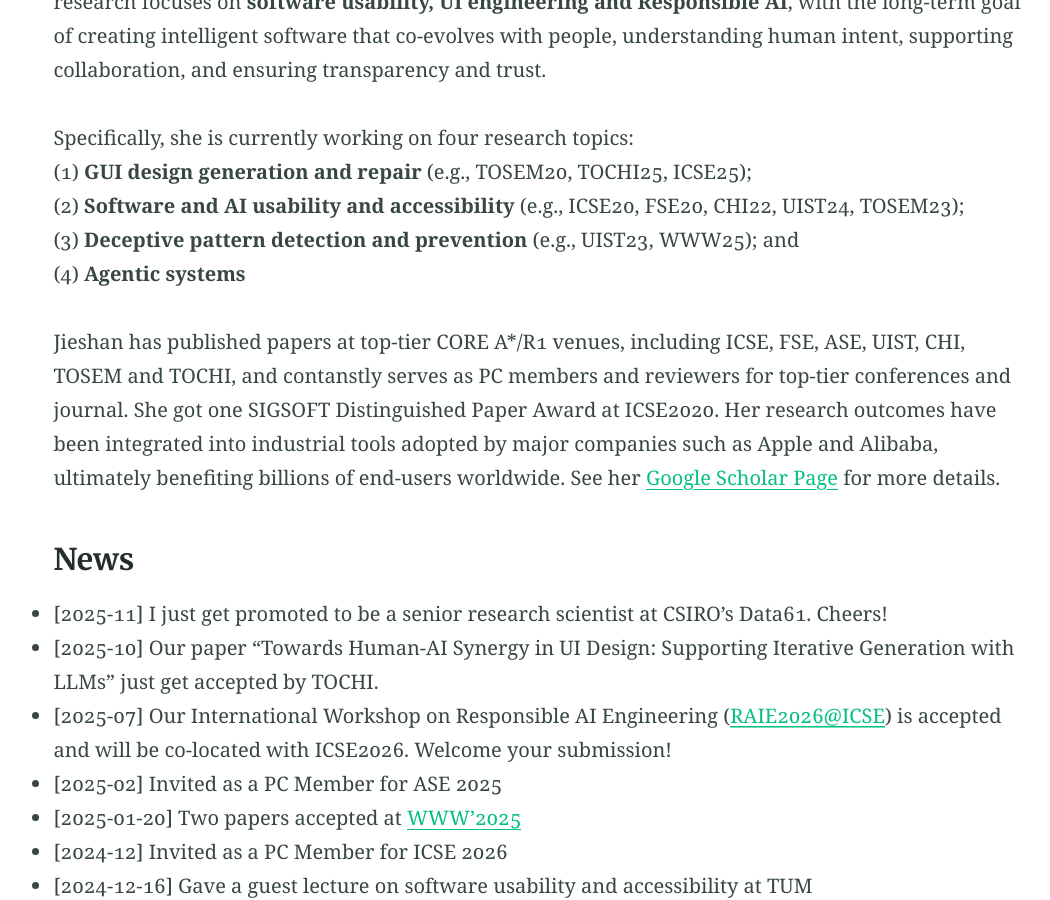
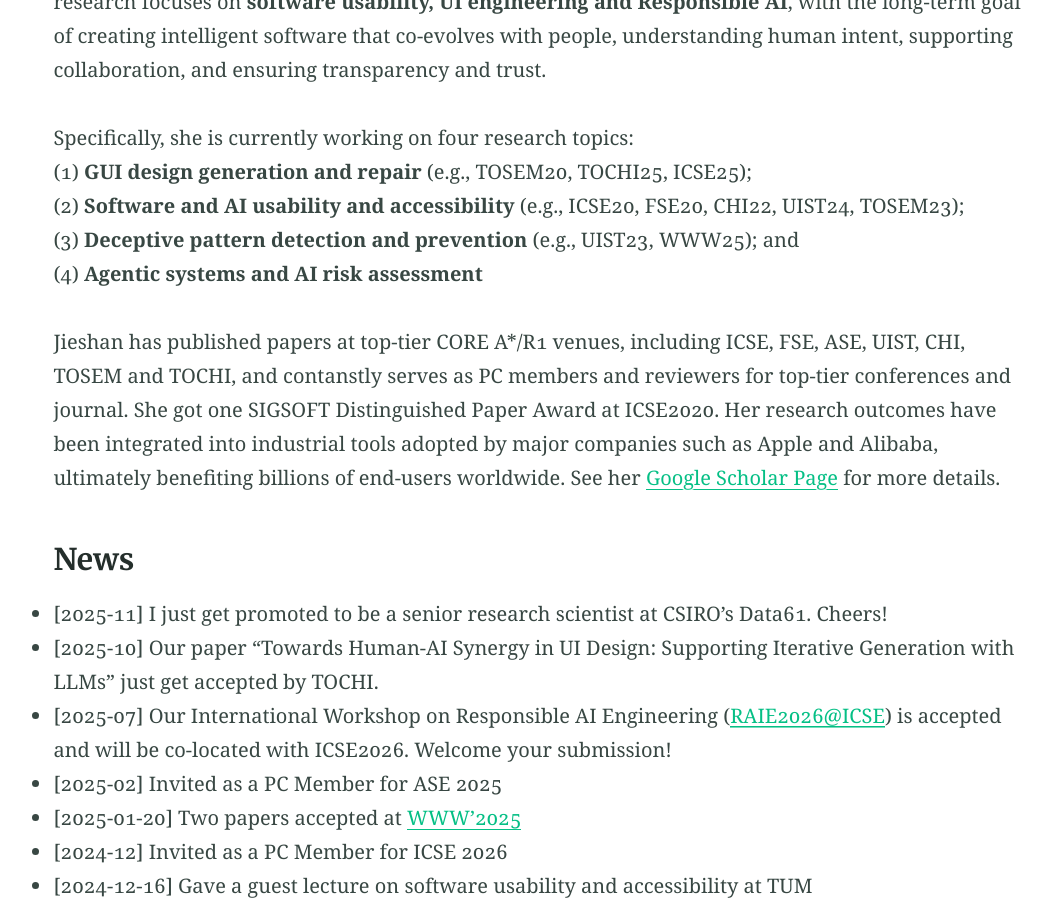
Before and after one commit to chenjshnn/chenjshnn.github.io, a Jekyll site: the page built from index.md, in a window 1280 px wide and 900 px high, scrolled down 836 px. Shown: the whole window, without its empty margins (97-1147 px from the left). Built offline with Jekyll 4.4.1, drawn with Linux system fonts in a browser that asks for light colours.

Commit message:
Update index.md

```diff
--- a/index.md
+++ b/index.md
@@ -22,7 +22,7 @@ Specifically, she is currently working on four research topics: <br />
 (1) **GUI design generation and repair** (e.g., TOSEM20, TOCHI25, ICSE25); <br />
 (2) **Software and AI usability and accessibility** (e.g., ICSE20, FSE20, CHI22, UIST24, TOSEM23); <br />
 (3) **Deceptive pattern detection and prevention** (e.g., UIST23, WWW25); and  <br />
-(4) **Agentic systems**<br />
+(4) **Agentic systems and AI risk assessment**<br />
 
 
 Jieshan has published papers at top-tier CORE A*/R1 venues, including ICSE, FSE, ASE, UIST, CHI, TOSEM and TOCHI, and contanstly serves as PC members and reviewers for top-tier conferences and journal. She got one SIGSOFT Distinguished Paper Award at ICSE2020. Her research outcomes have been integrated into industrial tools adopted by major companies such as Apple and Alibaba, ultimately benefiting billions of end-users worldwide. See her [Google Scholar Page](https://scholar.google.com/citations?user=slrzj8kAAAAJ) for more details.
```
